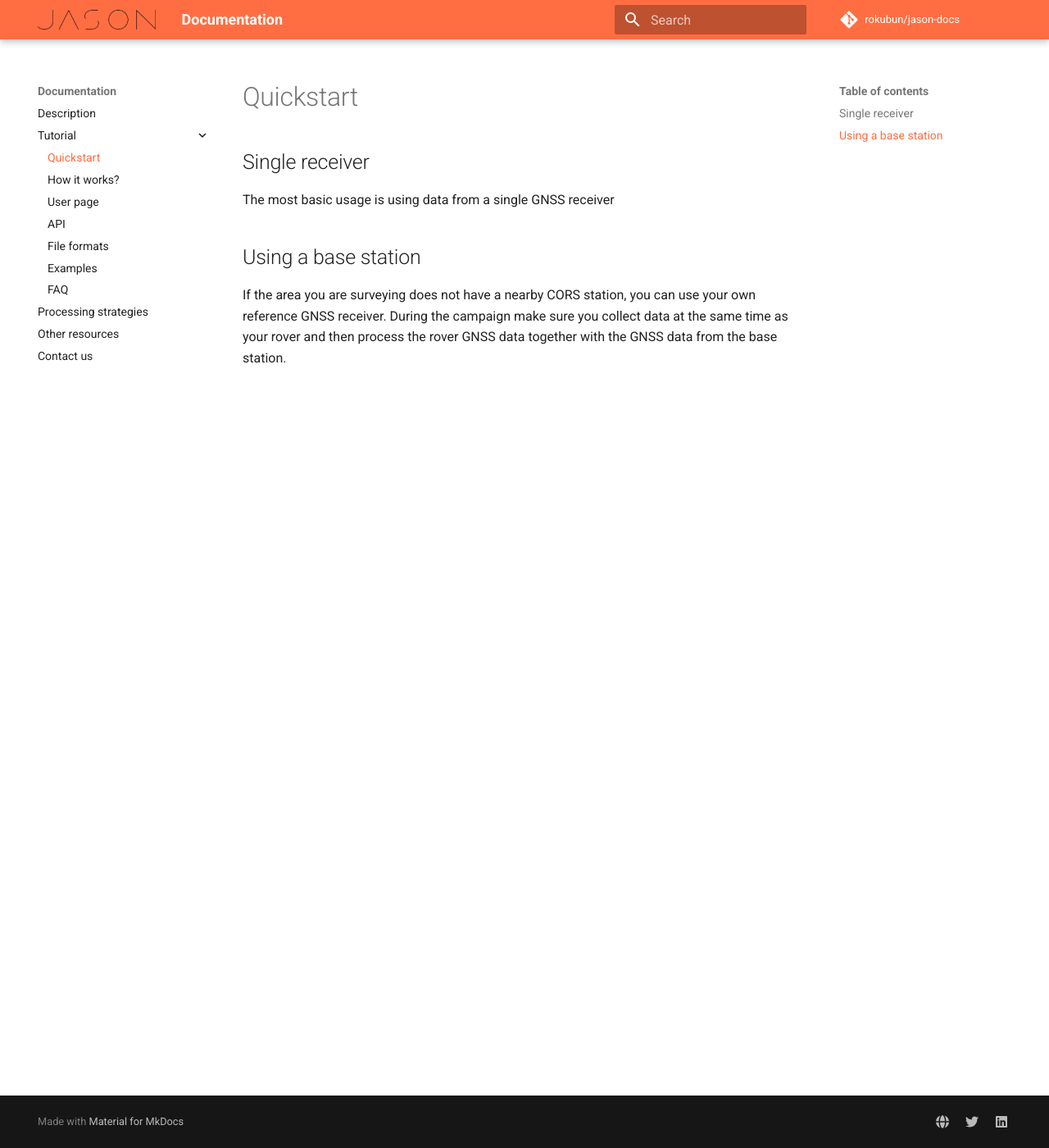
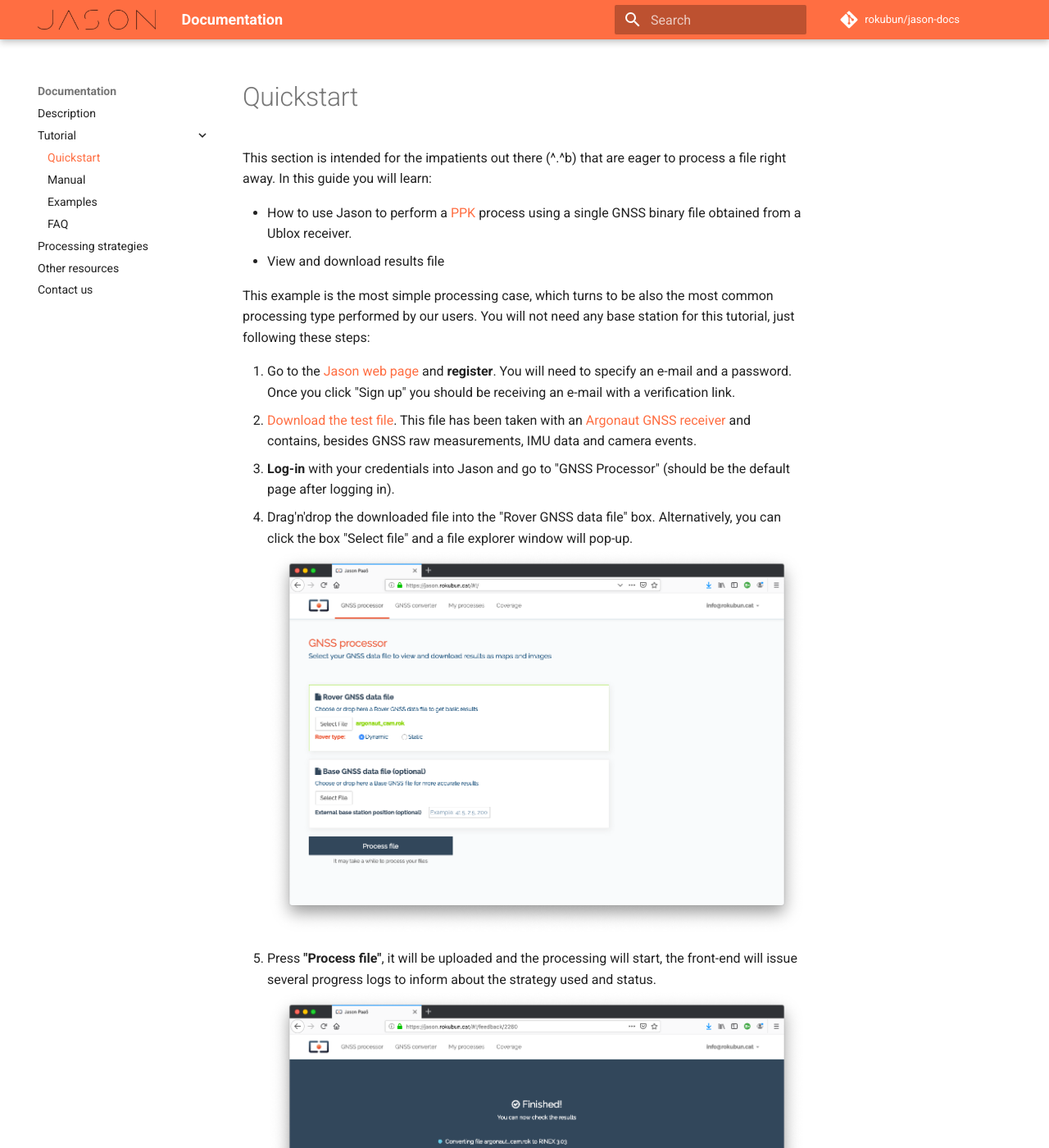
Before and after one commit to rokubun/jason-docs, an MkDocs documentation site: the page built from docs/quickstart.md, in a window 1280 px wide and 1400 px high. Shown: the whole window at 82% size. Built offline with MkDocs 1.6.1 and Material for MkDocs 9.7.7, drawn with Linux system fonts in a browser that asks for light colours; comment, search, counter and statistics services are not loaded; some of the changed text lies outside the part shown.

Commit message:
feat: flesh out quickstart and grouped sections into single manual page

```diff
--- a/docs/quickstart.md
+++ b/docs/quickstart.md
@@ -1,12 +1,40 @@
 # Quickstart
 
-## Single receiver
+This section is intended for the impatients out there (^.^b) that are
+eager to process a file right away. In this guide you will learn:
 
-The most basic usage is using data from a single GNSS receiver
+- How to use Jason to perform a [PPK](../strategies) process using a single
+  GNSS binary file obtained from a Ublox receiver.
+- View and download results file
 
-## Using a base station
+This example is the most simple processing case, which turns to be also
+the most common processing type performed by our users. You will not need
+any base station for this tutorial, just following these steps:
 
-If the area you are surveying does not have a nearby CORS station, you can use
-your own reference GNSS receiver. During the campaign make sure you collect
-data at the same time as your rover and then process the rover GNSS data together
-with the GNSS data from the base station.
+1. Go to the [Jason web page](https://jason.rokubun.cat) and **register**. You will
+  need to specify an e-mail and a password. Once you click "Sign up" you should
+  be receiving an e-mail with a verification link.
+2. [Download the test file](https://github.com/rokubun/jason-docs/blob/master/assets/argonaut_cam.rok?raw=true).
+  This file has been taken with an [Argonaut GNSS receiver](https://www.rokubun.cat/gnss-receiver/)
+  and contains, besides GNSS raw measurements, IMU data and camera events.
+3. **Log-in** with your credentials into Jason and go to "GNSS Processor"
+  (should be the default page after logging in).
+4. Drag'n'drop the downloaded file into the "Rover GNSS data file" box. Alternatively,
+  you can click the box "Select file" and a file explorer window will pop-up.
+![Select file](images/quickstart_upload.png "Select file")
+5. Press **"Process file"**, it will be uploaded and the processing will start,
+   the front-end will issue several progress logs to inform about the strategy
+   used and status.
+![Process file](images/jason_progress.png "Process file")
+6. Click **"View Results"** to access the results page. The result page contains
+   a map window to show a preview of the results. The map contains both the
+   track in SPP and PPP/PPK (if the service could use this processing strategy)
+   and also all the camera events (if present in the input file) represented
+   as red crosses. The result page contains also 3 images with the satellite
+   view, number of satellites as well as height profile (above WGS84 ellipsoid).
+   Note that for static positioning, only one point will be plot in the map,
+   and thus no height profile will be shown.
+![View Results](images/jason_results.png "View Results")
+7. You can access the log messages if you click the **"View Log"** box at the top
+   of the page and **"Download results"** as a ZIP format. The contents of the
+   file are described in the [file format section of this documentation](../manual#result-files).
--- a/mkdocs.yml
+++ b/mkdocs.yml
@@ -13,10 +13,7 @@
   - 'Description': index.md
   - 'Tutorial':
     - 'Quickstart': quickstart.md
-    - 'How it works?': how_works.md
-    - 'User page': user.md
-    - 'API': api.md
-    - 'File formats': file_formats.md
+    - 'Manual': manual.md
     - 'Examples': examples.md
     - 'FAQ': faq.md
   - 'Processing strategies' : strategies.md
```
Also changed, not shown: docs/api.md (deleted, +0 -134 lines), docs/examples.md (+6 -3 lines), docs/file_formats.md (deleted, +0 -144 lines), docs/how_works.md (deleted, +0 -33 lines), docs/manual.md (added, +340 -0 lines), docs/user.md (deleted, +0 -25 lines), docs/images/jason_progress.png (added), docs/images/jason_results.png (added), docs/images/quickstart_upload.png (added).
